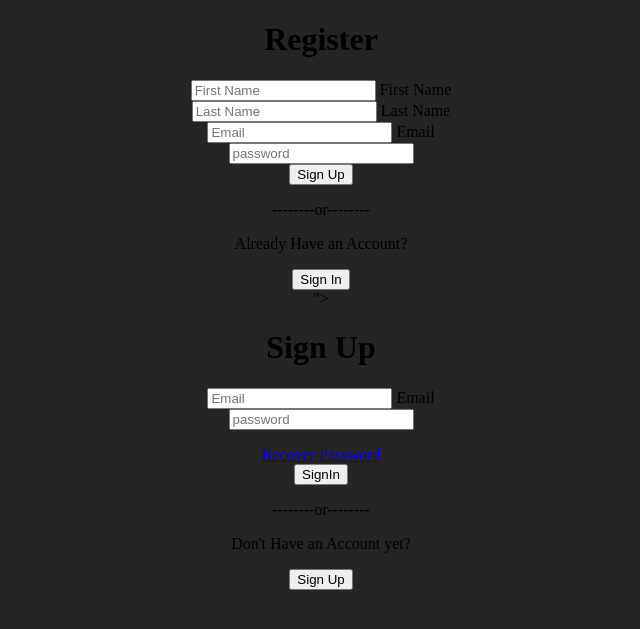
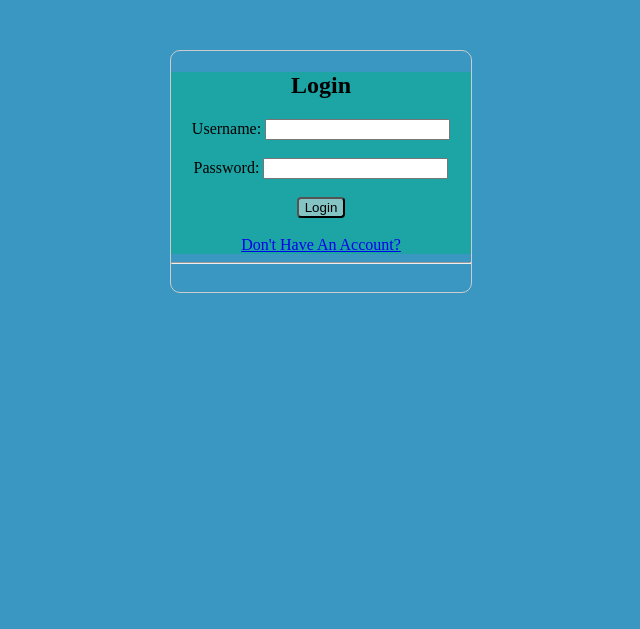
Before and after one commit to Briankosgei/alxalx-low_level_programming, a PHP site: page /login.html in a window 1280 px wide. Shown: the top 629 px of the page, without its empty margins (319-959 px from the left). Run offline with PHP 8.4, Linux system fonts and the light colour scheme.

Commit message:
Add files via upload

```diff
--- a/login.html
+++ b/login.html
@@ -3,77 +3,27 @@
 <head>
     <meta charset="UTF-8">
     <meta name="viewport" content="width=device-width, initial-scale=1.0">
-    <title>Register & Login</title>
+    <title>Login and Registration Forms</title>
     <link rel="stylesheet" href="style.css">
-    <div class="container" id="signup" style="display: none;"></div>
-    <h1 class="form-title">Register</h1>
-    <form method="post" action="">
-        <div class="input-group">
-            <i class="fas fa-user"></i>
-            <input type="text" name="fname" id="fname" placeholder="First Name" required>
-            <label for="fname">First Name</label>
-        </div>
-        <div class="input-group">
-            <i class="fa-user"></i>
-            <input type="text" name="lname" id="lname" placeholder="Last Name" required>
-            <label for="lname">Last Name</label>
-        </div>
-        <div class="input-group">
-            <i class="fas fa-envelop"></i>
-            <input type="email" name="email" id="email" placeholder="Email" required>
-            <label for="Email"> Email</label>
-        </div>
-        <div class="input-group">
-            <i class="fas fa-lock"></i>
-            <input type="password" id="password" placeholder="password" required>
-        </div>
-        <div class="input-group">
-            <input type="submit" class="btn" value="Sign Up" name="signup">
-            <form>
-                <p class="or">
-                    --------or--------
-                </p>
-                <div class="link">
-                    <p> Already Have an Account?</p>
-                    <button id="signinButton">Sign In</button>
-                </div>
-            </form>
-        </div>
-    </form>">
 </head>
-<body>
-    <div class="container" id="signin"></div>
-    <h1 class="form-title">Sign Up</h1>
-    <form method="post" action="">
+<body class="box">
+    <h1></h1>
 
-        <div class="input-group">
-            <i class="fas fa-envelop"></i>
-            <input type="email" name="email" id="email" placeholder="Email" required>
-            <label for="Email"> Email</label>
-        </div>
-        <div class="input-group">
-            <i class="fas fa-lock"></i>
-            <input type="password" id="password" placeholder="password" required>
-        </div>
-        <p class="recovery"></p>
-        <a href="#">Recover Password</a>
-        <div class="input-group">
-            <input type="submit" class="btn" value="SignIn" name="signin">
-            <form>
-                <p class="or">
-                    --------or--------
-                </p>
-                <div class="icons">
-                    <i class="fab fa-google"></i>
-                    <i class="fab fa-facebook"></i>
-                </div>
-                <div class="link">
-                    <p> Don't Have an Account yet?</p>
-                    <button id="signupButton">Sign Up</button>
-                </div>
-            </form>
-        </div>
-    </form>
-    <script src="script.js"></script>
+    <!-- Login Form -->
+    <div class="hed">
+        <h2>Login</h2>
+        <form action="/login" method="post">
+            <label for="login-username" class="out">Username:</label>
+            <input type="text" id="login-username" name="username" required>
+            <br><br>
+            <label for="login-password" class="out">Password:</label>
+            <input type="password" id="login-password" name="password" required>
+            <br><br>
+            <button type="submit" class="input">Login</button><br><br>
+            <a href="register.html">Don't have an account?</a>
+        </form>
+    </div>
+
+    <hr>
 </body>
 </html>
--- a/style.css
+++ b/style.css
@@ -1,15 +1,41 @@
-header{
-    font-size: larger;
-    font-style: italic;
-    font-optical-sizing: 10px;
-    color: rgb(23, 170, 170);
+body{
+    align-content: center;
+    background-color: rgb(70, 150, 184);
+    text-align: center;
     text-transform: capitalize;
-    text-shadow: 5cap;
-    scroll-behavior: smooth;
+    text-overflow: ellipsis;
+    text-overflow: clip;
+
+
 }
 
-body{
-    background-color: rgb(39, 36, 36);
-    text-align: center;
-    border: 4cm;
+.hella{
+    font-size: large;
+    display: block;
 }
+
+.box {
+    width: 300px;
+    /* padding: 20px; */
+    padding-bottom: 20px;
+    margin: auto;
+    border: 1px solid #ccc;
+    border-radius: 10px;
+    margin-top: 50px;
+    background-color: rgb(58, 151, 194);
+}
+
+.input{
+    border-radius: 4px;
+    background-color: rgb(133, 196, 196);
+    text-decoration-skip: none;
+    font-display: inherit;
+}
+
+.out{
+    border-radius: 5px;
+}
+
+.hed{
+    background-color: rgb(29, 165, 165);
+}
```
Also changed, not shown: register.html (added, +31 -0 lines).
